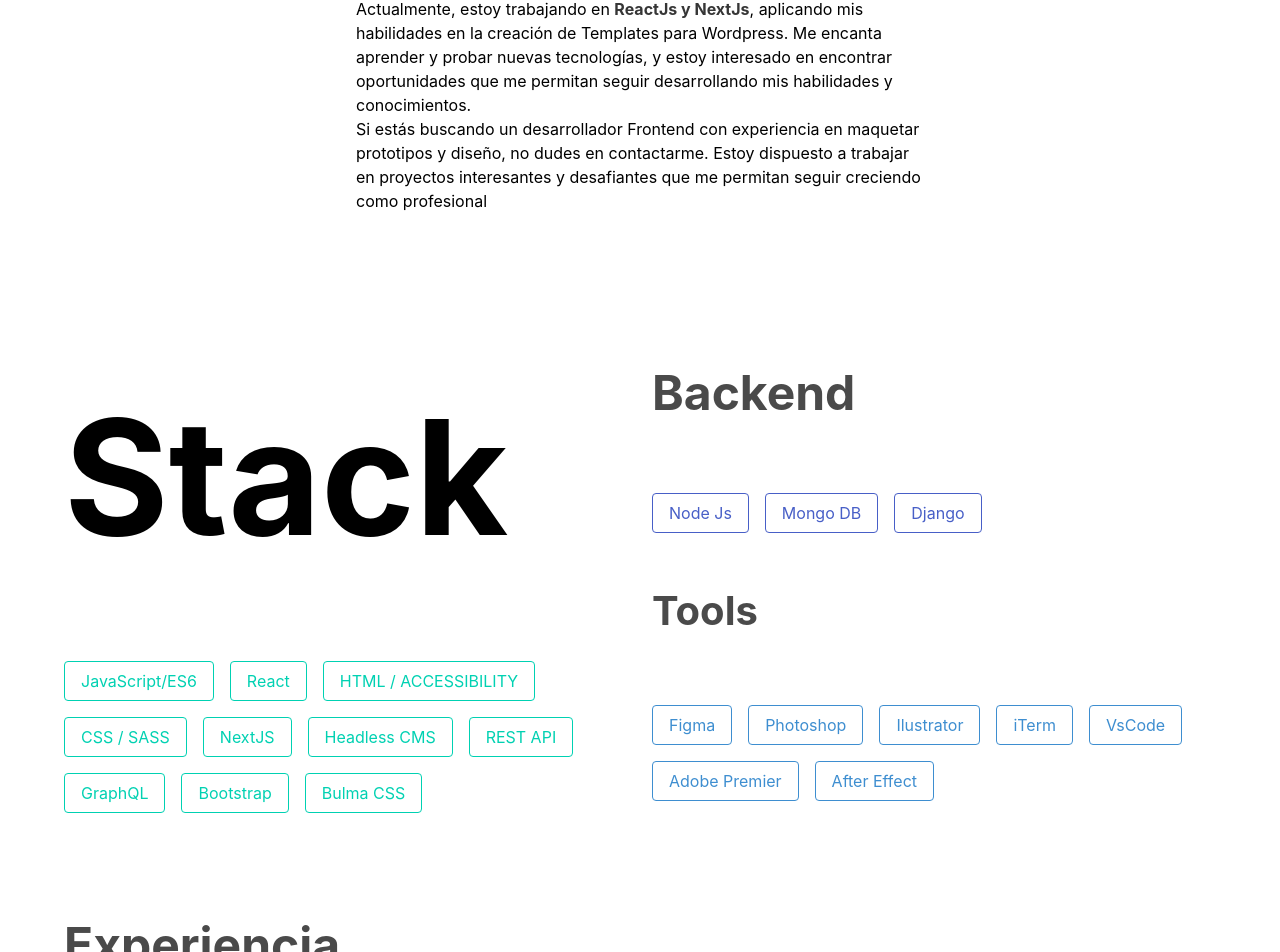
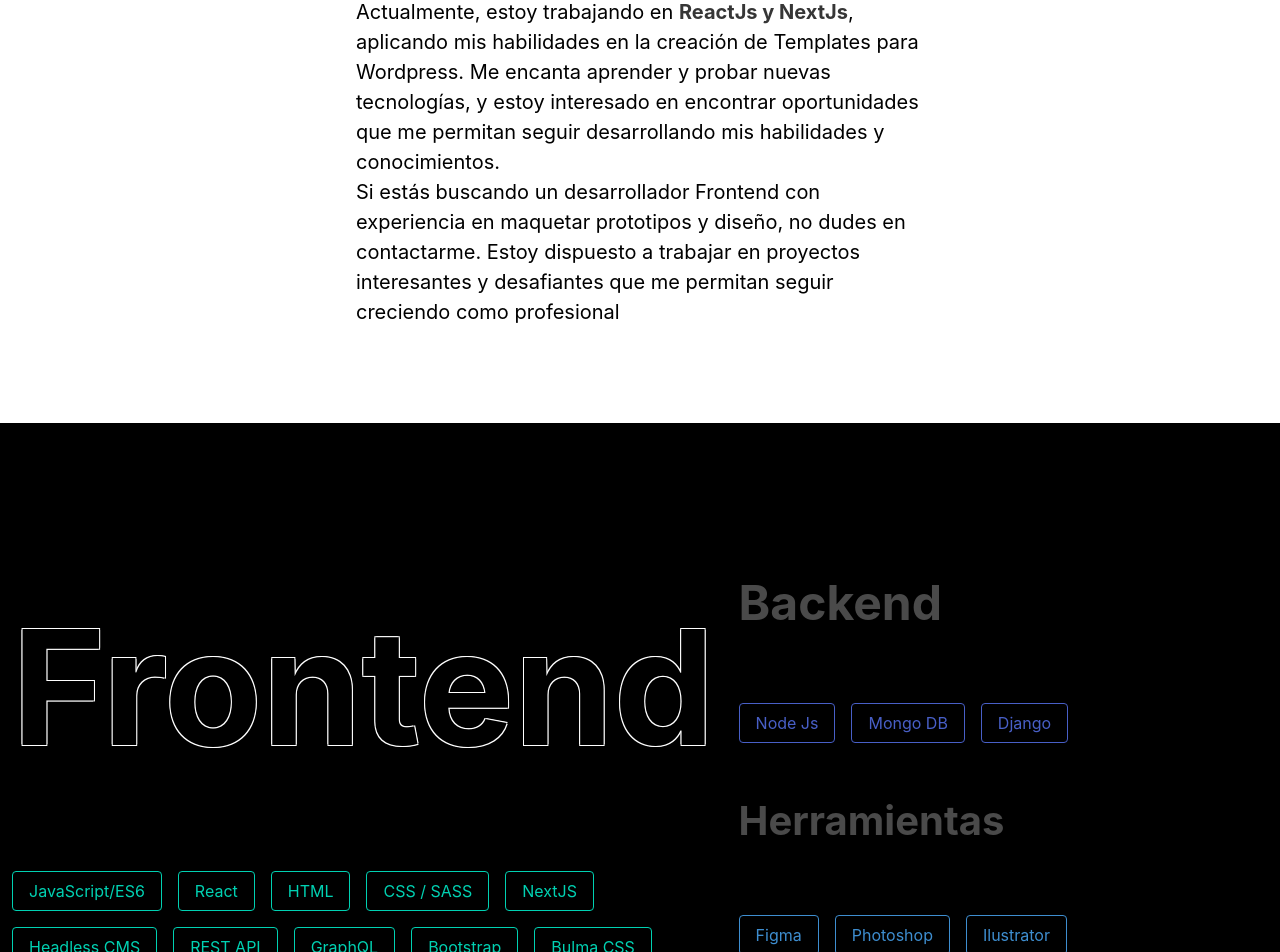
Before and after one commit to jlarteagap/portfolio, a Next.js app: page / in a window 1280 px wide. Shown: the part 1241-2193 px from the top of the page. Built offline with nearby package versions, Linux system fonts and the light colour scheme.

Commit message:
[FEAT] skills data and UI Features

```diff
--- a/pages/api/about.ts
+++ b/pages/api/about.ts
@@ -83,7 +83,7 @@ const apiAbout = (req: NextApiRequest, res: NextApiResponse) => {
         frontend: [
           'JavaScript/ES6',
           'React',
-          'HTML / ACCESSIBILITY',
+          'HTML',
           'CSS / SASS',
           'NextJS',
           'Headless CMS',
--- a/public/stl.css
+++ b/public/stl.css
@@ -44,6 +44,16 @@ a{
     color: var(--secondary-color);
 }
 
+.skills__title{
+	font-size: 10rem;
+}
+.outlinetext{
+    color: var(--secondary-color);
+	text-shadow: -1px 1px 0 var(--primary-color),
+				  1px 1px 0 var(--primary-color),
+				 1px -1px 0 var(--primary-color),
+				-1px -1px 0 var(--primary-color);
+}
 @media screen and (max-width: 480px){
     .contact__data{
         flex-direction: column;
@@ -52,16 +62,12 @@ a{
     .about-data{
         width: 80%;
     }
+    .skills__title{
+        font-size: 4rem;
+    }
 }
 
-.skills__title{
-	color: var(--secondary-color);
-	font-size: 10rem;
-	text-shadow: -1px 1px 0 var(--primary-color),
-				  1px 1px 0 var(--primary-color),
-				 1px -1px 0 var(--primary-color),
-				-1px -1px 0 var(--primary-color);
-}
+
 @media (prefers-color-scheme: dark) {
     body, html{
         background: var(--secondary-color);
--- a/src/components/AboutContent.js
+++ b/src/components/AboutContent.js
@@ -1,5 +1,10 @@
 import React from 'react'
 
 export const AboutContent = ({ content }) => {
-  return <div dangerouslySetInnerHTML={{ __html: content }}></div>
+  return (
+    <div
+      dangerouslySetInnerHTML={{ __html: content }}
+      className="is-size-5 is-size-6-mobile"
+    ></div>
+  )
 }
--- a/src/components/experience/index.js
+++ b/src/components/experience/index.js
@@ -4,9 +4,9 @@ import { ExperienceCard } from './ExperienceCard'
 
 export const Experience = ({ experience }) => {
   return (
-    <section className="container py-6" id="experiencia">
+    <section className="container py-6 px-3" id="experiencia">
       <h2 className="is-size-1 my-6 has-text-weight-bold">Experiencia</h2>
-      <div className="columns is-4 is-3 px-2" style={{ gap: '1.5rem' }}>
+      <div className="columns is-desktop" style={{ gap: '1.5rem' }}>
         {experience.map(job => {
           return <ExperienceCard key={job.name} job={job} />
         })}
--- a/src/components/layout.js
+++ b/src/components/layout.js
@@ -8,7 +8,7 @@ const Layout = ({ children }) => {
   return (
     <>
       <Header siteTitle={'Jorge Arteaga'} />
-      <main className="mx-3">{children}</main>
+      <main>{children}</main>
       {/* <Footer siteTitle={'Jorge Arteaga'} /> */}
     </>
   )
--- a/src/components/skills.js
+++ b/src/components/skills.js
@@ -2,13 +2,22 @@ import React from 'react'
 
 const Skills = ({ skills }) => {
   return (
-    <section className="container">
-      <div className="columns">
+    <section
+      className=""
+      style={{ backgroundColor: '#000', padding: '6rem 0' }}
+    >
+      <div className="container mx-3">
+        <div className="columns is-desktop">
           <div className="column">
-          <h2 className="my-6 has-text-weight-bold skills__title">Stack</h2>
+            <h2 className="my-6 has-text-weight-bold skills__title outlinetext">
+              Frontend
+            </h2>
             {skills[0].frontend.map((skill, i) => {
               return (
-              <div key={i} className="button is-primary is-outlined mr-4 mt-4">
+                <div
+                  key={i}
+                  className="button is-primary is-outlined mr-4 mt-4"
+                >
                   {skill}
                 </div>
               )
@@ -23,7 +32,9 @@ const Skills = ({ skills }) => {
                 </div>
               )
             })}
-          <h2 className="my-6 has-text-weight-bold is-size-2">Tools</h2>
+            <h2 className="my-6 has-text-weight-bold is-size-2">
+              Herramientas
+            </h2>
             <div>
               {skills[0].tools.map((skill, i) => {
                 return (
@@ -35,6 +46,7 @@ const Skills = ({ skills }) => {
             </div>
           </div>
         </div>
+      </div>
     </section>
   )
 }
```
Lines whose indentation alone changed are shown as unchanged.
